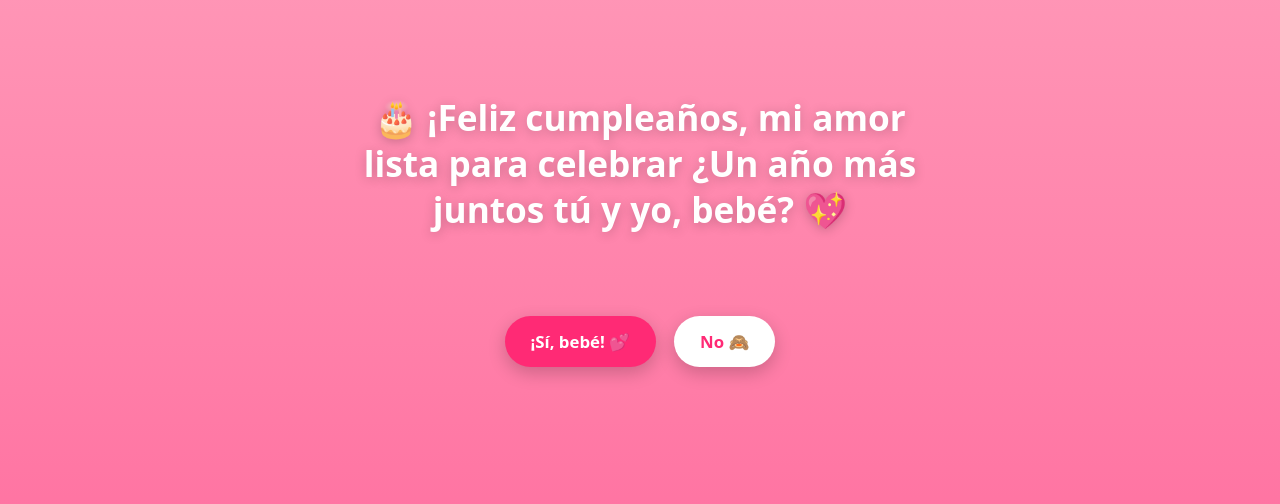
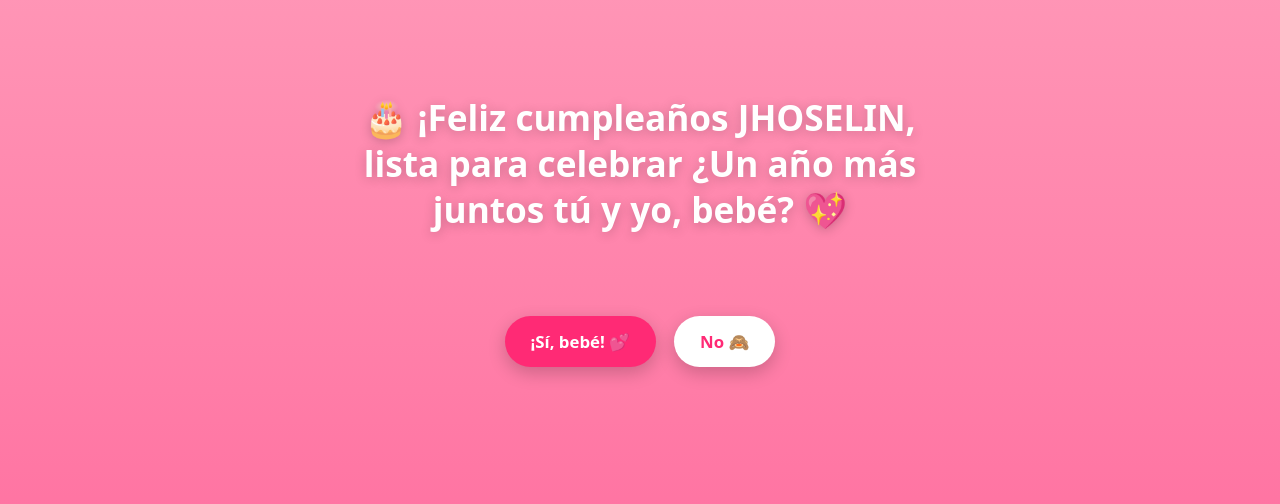
Before and after one commit to ronalpardo764-spec/feliz_cunplea-os_amor, a plain HTML site: page index.html in a window 1280 px wide. Shown: the part 144-648 px from the top of the page. Drawn offline with Linux system fonts and the light colour scheme.

Commit message:
Update birthday message for JHOSELIN

```diff
--- a/index.html
+++ b/index.html
@@ -273,7 +273,7 @@
 
   <!-- 1. Pregunta de cumpleaños -->
   <section id="pantalla-inicio">
-    <h1>🎂 ¡Feliz cumpleaños, mi amor lista para celebrar ¿Un año más juntos tú y yo, bebé? 💖</h1>
+    <h1>🎂 ¡Feliz cumpleaños JHOSELIN, lista para celebrar ¿Un año más juntos tú y yo, bebé? 💖</h1>
     <div class="zona-botones">
       <button id="btn-si">¡Sí, bebé! 💕</button>
       <button id="btn-no">No 🙈</button>
```
